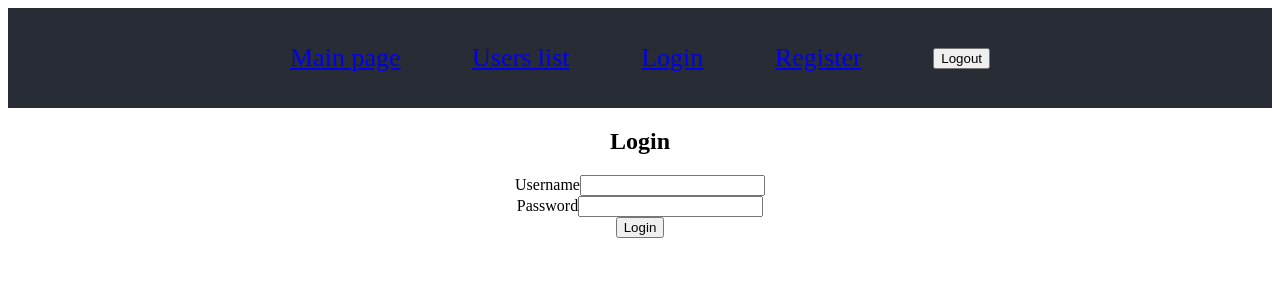
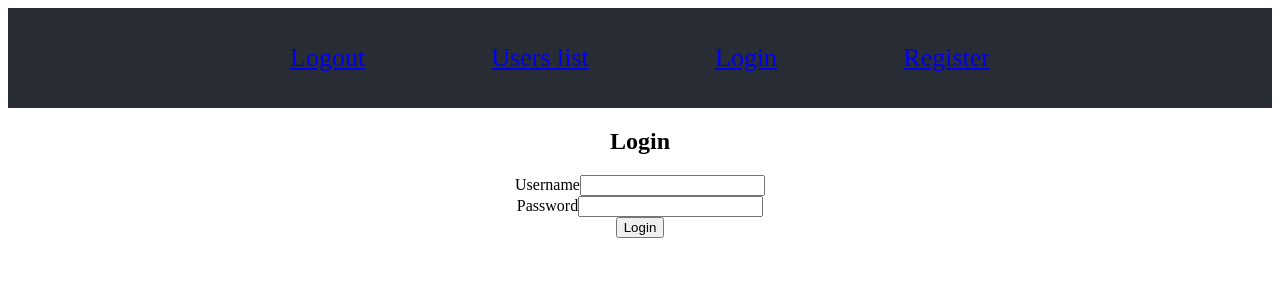
Before and after one commit to kz1999/Halo112Projekt, a React (Create React App) app in the folder IzvorniKod/frontend/: page /login in a window 1280 px wide. Shown: the top 300 px of the page. Built offline with nearby package versions, Linux system fonts and the light colour scheme; the HTML template or start-up script is replaced by a standard one.

Commit message:
testiranje na logout pageu

```diff
--- a/IzvorniKod/frontend/package.json
+++ b/IzvorniKod/frontend/package.json
@@ -36,5 +36,5 @@
       "last 1 safari version"
     ]
   },
-  "proxy": "http://localhost:8080"
+  "proxy": "http://halo112h.herokuapp.com/"
 }
--- a/IzvorniKod/frontend/src/App.js
+++ b/IzvorniKod/frontend/src/App.js
@@ -4,7 +4,6 @@ import {BrowserRouter, Switch, Route} from 'react-router-dom';
 import './styles/App.css';
 
 import Login from './Login';
-import MainPage from './MainPage';
 import Register from './Register';
 import Header from './Header';
 import UsersList from './UsersList';
@@ -20,7 +19,6 @@ function App() {
       <div className="App">
         <Switch>
           <Route path='/register' exact component={Register}/>
-          <Route path='/main' exact component={MainPage}/>
           <Route path='/users' exact component={UsersList}/>
           <Route path='/login' exact component={Login}/>
           <Route path='/logout' exact component={Logout}/>
--- a/IzvorniKod/frontend/src/Header.js
+++ b/IzvorniKod/frontend/src/Header.js
@@ -2,23 +2,16 @@ import React from 'react';
 import {Link} from "react-router-dom";
 import "./styles/Header.css";
 
-function Header(props){
-
-    function logout(){
-        fetch("/logout").then(()=>{
-            props.onLogout();
-        })
-    }
+function Header(){
 
     return(
         <header className="Header">
             <header className="App-header-container">
                 <div className="App-header">
-                    <Link to='/main'>Main page</Link>
+                    <Link to='/logout'>Logout</Link>
                     <Link to='/users'>Users list</Link>
                     <Link to='/login'>Login</Link>
                     <Link to='/register'>Register</Link>
-                    <button onClick={logout}>Logout</button>
                 </div>
             </header>
         </header>
--- a/IzvorniKod/frontend/src/Login.js
+++ b/IzvorniKod/frontend/src/Login.js
@@ -12,6 +12,7 @@ function Login(props){
 
     function onSubmit(event){
         event.preventDefault();
+        setError("");
         const body =  `username=${loginForm.username}&password=${loginForm.password}`;
 
         const options = {
@@ -32,7 +33,7 @@ function Login(props){
     return(
         <div className="Login">
             <h2>Login</h2>
-            <form onSubmit={onSubmit}>
+            <form onSubmit={onSubmit} error={error}>
                 <div className="FormRow">
                     <label>Username</label>
                     <input name='username' onChange={onChange} value={loginForm.username}/>
--- a/IzvorniKod/frontend/src/Logout.js
+++ b/IzvorniKod/frontend/src/Logout.js
@@ -8,35 +8,18 @@ function Logout(props){
         const body =  `username=admin&password=pass`;
 
         const options = {
-            method: 'POST',
-            /*headers: {
-                'Content-Type': 'application/x-www-form-urlencoded'
-            },
-            body: body*/
-        };
-
-        fetch('/login',options).then(response => console.log(response));
-
-
-        /*
-        const options = {
-            method: 'POST',
+            method: 'GET',
             headers: {
                 'Content-Type': 'application/x-www-form-urlencoded'
             },
             body: body
         };
-        fetch('/login',options)
-            .then(response => {
-                if(response.status===401){
-                    setError("Login failed")
-                };
-            });
-            */
+
+        fetch('/login').then(response => console.log(response));
     }
 
     return(
-        <div className="Logout">
+        <div className="Test">
             <h2>Logout</h2>
 
 
--- a/IzvorniKod/frontend/src/MainPage.js
+++ /dev/null
@@ -1,11 +0,0 @@
-import React from "react";
-
-function MainPage(){
-    return(
-        <div className="MainPage">
-            MainPage
-        </div>
-    )
-}
-
-export default MainPage;
```
Also changed, not shown: IzvorniKod/frontend/src/ChangeUser.js (+0 -9 lines), IzvorniKod/frontend/src/User.js (+0 -16 lines).
